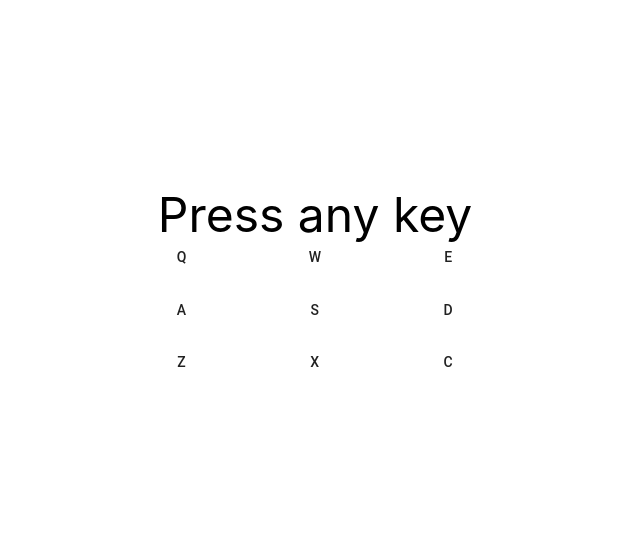
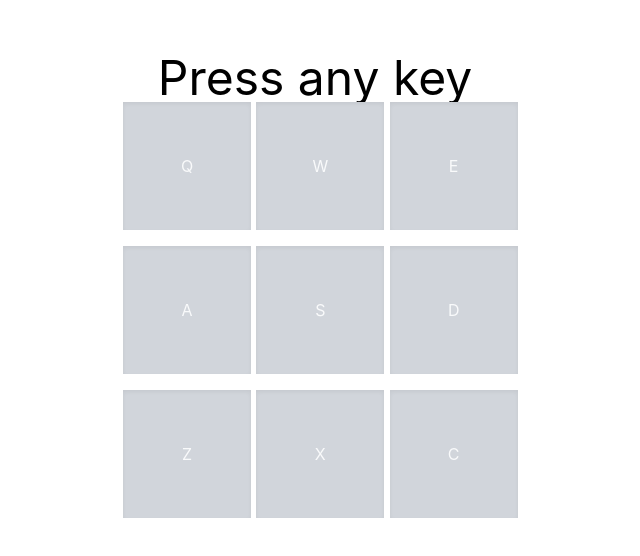
Before and after one commit to synerjay/drum-machine-react-app, a React (Create React App) app: page / in a window 1280 px wide. Shown: the part 114-670 px from the top of the page, without its empty margins (325-965 px from the left). Built offline with nearby package versions, Linux system fonts and the light colour scheme.

Commit message:
Added some styles

```diff
--- a/src/components/Pad.js
+++ b/src/components/Pad.js
@@ -5,14 +5,15 @@ function Pad({ audioFiles, handleClick }) {
   return (
     <div className='DrumPad grid grid-cols-3 gap-4'>
       {audioFiles.map((item) => (
-        <Button
+        <button
+          color='secondary'
           key={item.label}
-          className='drum-pad'
+          className='drum-pad h-32 w-32 focus:outline-none bg-gray-300 text-gray-50 shadow-inner'
           onClick={() => handleClick(item.key)}
         >
           {item.key}
           <audio id={item.key} className='clip' src={item.url}></audio>
-        </Button>
+        </button>
       ))}
     </div>
   );
```
